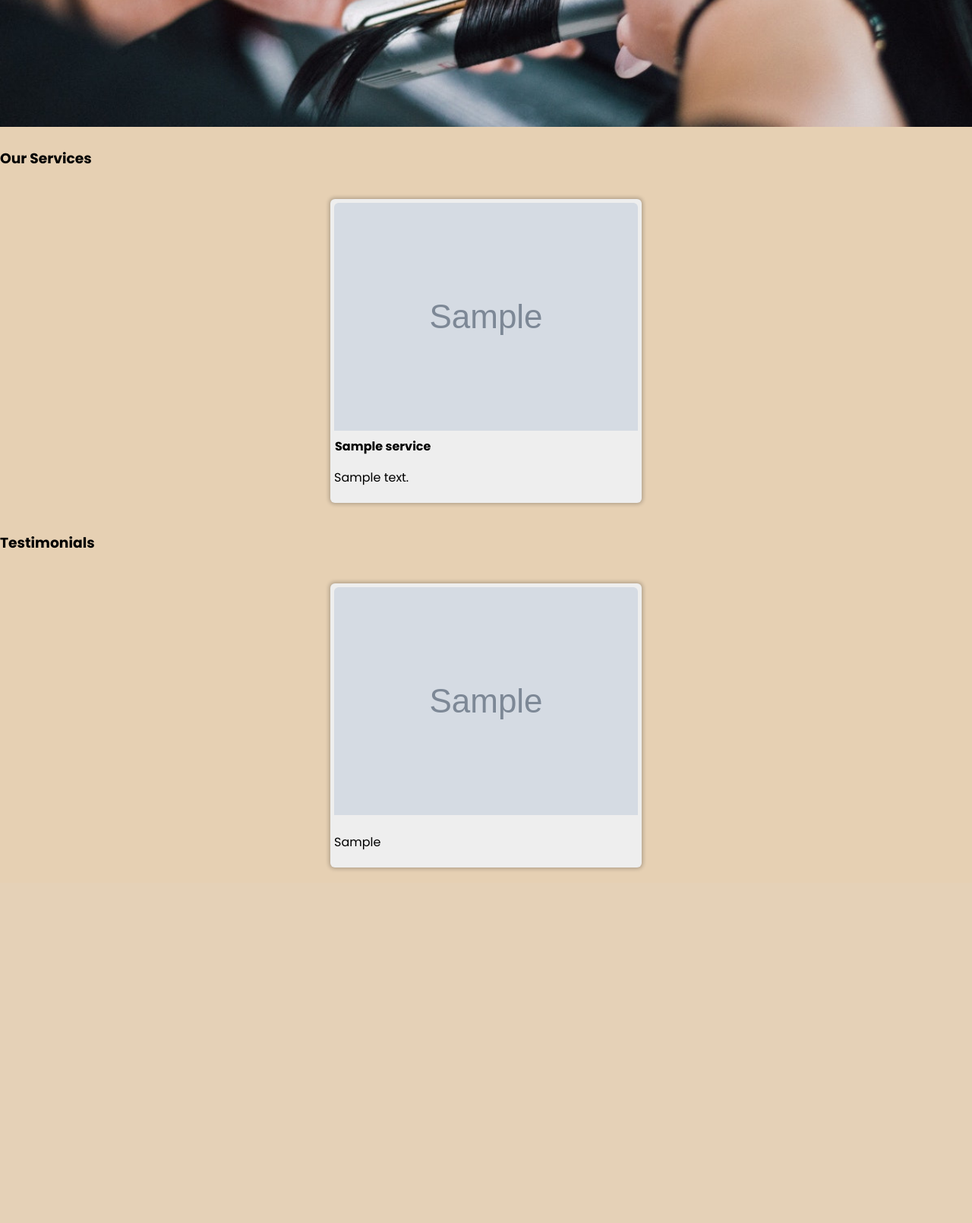
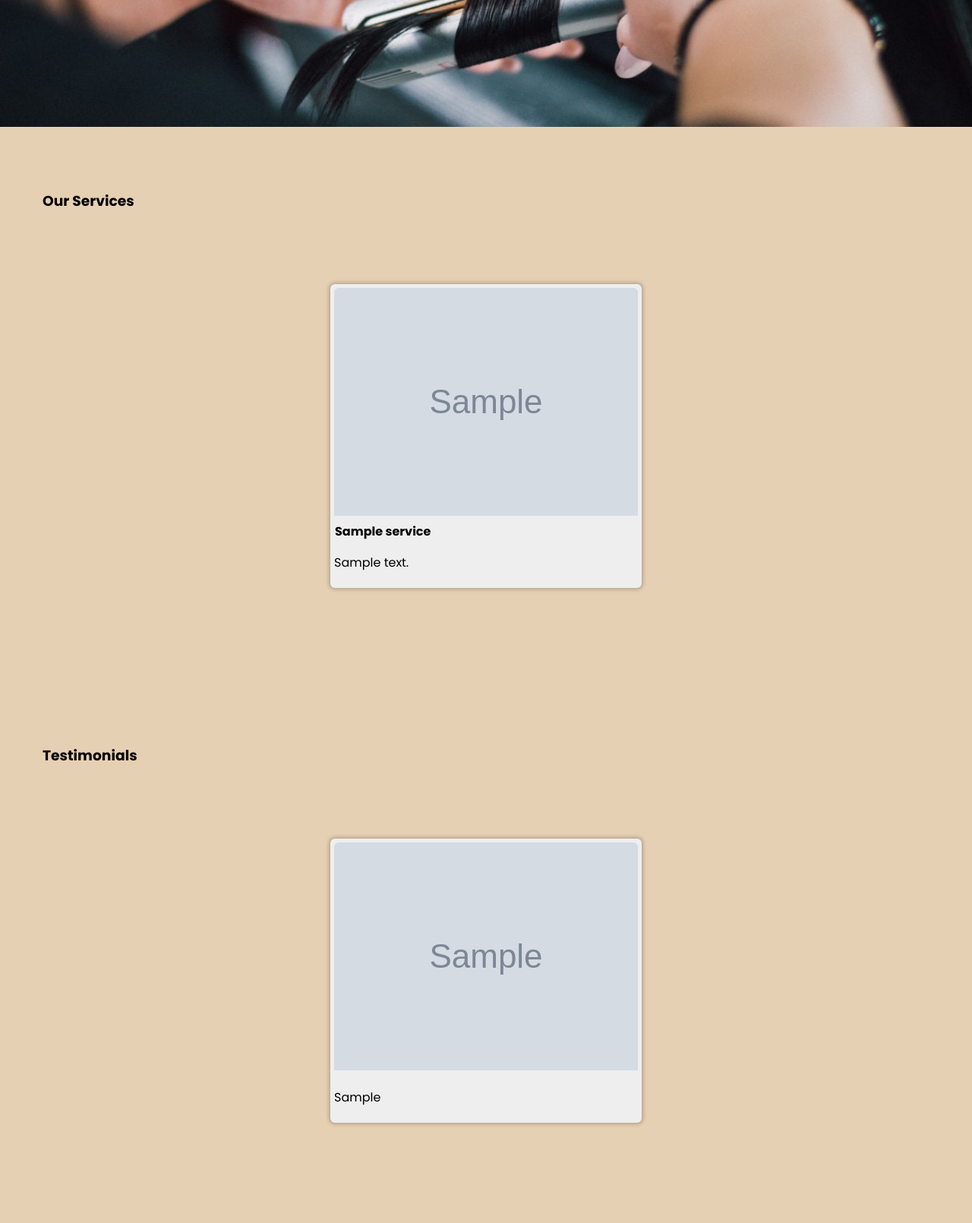
Before and after one commit to McEazy2700/Jula-Hairs, a Django app: page / in a window 1280 px wide. Shown: the part 504-2114 px from the top of the page at 76% size. Before the commit the page ends 1650 px from the top, so only its background shows below. Run offline with Django 4.2, Linux system fonts and the light colour scheme; tables that the repository leaves empty hold one stand-in row (values such as "Sample post"); grey boxes marked "Sample" are stand-in pictures.

Commit message:
even more styling

```diff
--- a/store/static/css/home.css
+++ b/store/static/css/home.css
@@ -30,7 +30,9 @@
     padding: 5px 10px;
 }
 
-
+section {
+    padding: clamp(3.5rem, 1vw, 01.25rem);
+}
 
 section .body {
     padding: clamp(20px, 1vw, 10px);
```
